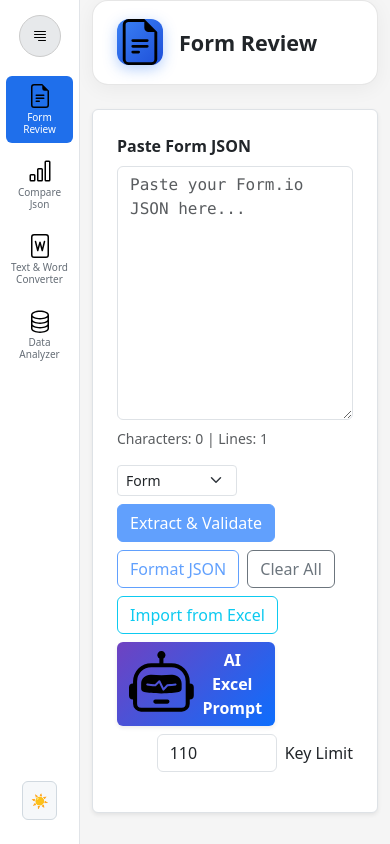
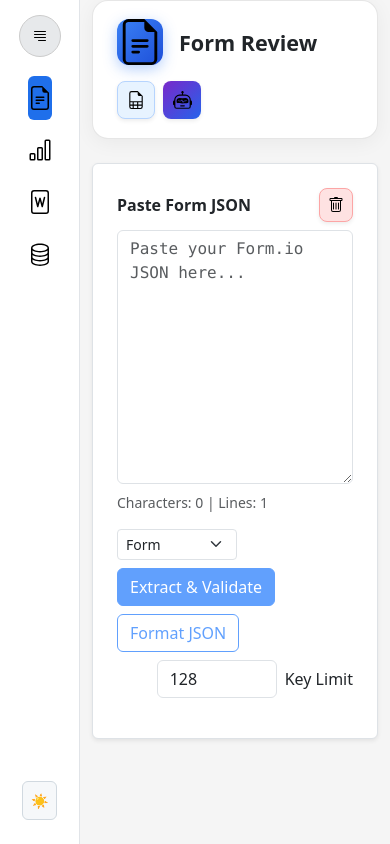
Before and after one commit to mutti-dev/PS-formsqc, a React (Create React App) app: page /JsonExtractor in a window 390 px wide. Built offline with nearby package versions, Linux system fonts and the light colour scheme.

Commit message:
feat: add responsive side navigation drawer with custom dark theme styling

```diff
--- a/src/common/SideDrawer.jsx
+++ b/src/common/SideDrawer.jsx
@@ -1,7 +1,7 @@
 
 import React from "react";
 import { Link, useLocation } from "react-router-dom";
-import { Nav, Navbar, Container, Button } from "react-bootstrap";
+import { Nav, Navbar, Container, Button, OverlayTrigger, Tooltip } from "react-bootstrap";
 import {
   JustifyLeft,
   JustifyRight,
@@ -155,22 +155,19 @@ export default function SideDrawer({
           {/* Navigation */}
           <Nav className="flex-column gap-2 mt-2">
             {menuItems.map((item) => {
-              const active =
-                location.pathname === item.path;
+              const active = location.pathname === item.path;
 
-              return (
+              const linkContent = (
                 <Link
-                  key={item.path}
                   to={item.path}
                   className="text-decoration-none"
-                  title={!isOpen ? item.name : undefined}
                 >
                   <div
                     className="d-flex rounded"
                     style={{
-                      flexDirection: isOpen ? "row" : "column",
-                      padding: isOpen ? "10px 14px" : "8px 4px",
-                      gap: isOpen ? "12px" : "4px",
+                      flexDirection: "row",
+                      padding: isOpen ? "10px 14px" : "10px 0",
+                      gap: isOpen ? "12px" : "0",
                       justifyContent: isOpen ? "flex-start" : "center",
                       alignItems: "center",
                       backgroundColor: active
@@ -182,7 +179,7 @@ export default function SideDrawer({
                           ? "#8b949e"
                           : "#656d76",
                       transition: "all 0.2s ease",
-                      minHeight: isOpen ? "45px" : "58px",
+                      minHeight: "44px",
                       width: "100%",
                     }}
                     onMouseEnter={(e) =>
@@ -214,23 +211,42 @@ export default function SideDrawer({
                       {item.icon}
                     </span>
 
-                    {/* Label */}
+                    {/* Label (shown when sidebar is open) */}
+                    {isOpen && (
                       <span
                         className="fw-medium"
                         style={{
-                        fontSize: isOpen ? "14px" : "10px",
-                        lineHeight: isOpen ? "1.4" : "1.15",
-                        textAlign: isOpen ? "left" : "center",
-                        whiteSpace: isOpen ? "nowrap" : "normal",
-                        wordBreak: "break-word",
-                        maxWidth: isOpen ? "none" : "72px",
+                          fontSize: "14px",
+                          lineHeight: "1.4",
+                          textAlign: "left",
+                          whiteSpace: "nowrap",
                         }}
                       >
                         {item.name}
                       </span>
+                    )}
                   </div>
                 </Link>
               );
+
+              if (!isOpen) {
+                return (
+                  <OverlayTrigger
+                    key={item.path}
+                    placement="right"
+                    delay={{ show: 100, hide: 50 }}
+                    overlay={
+                      <Tooltip id={`tooltip-${item.path.replace(/[^a-zA-Z0-9]/g, "")}`}>
+                        {item.name}
+                      </Tooltip>
+                    }
+                  >
+                    <div>{linkContent}</div>
+                  </OverlayTrigger>
+                );
+              }
+
+              return <React.Fragment key={item.path}>{linkContent}</React.Fragment>;
             })}
           </Nav>
 
@@ -239,6 +255,17 @@ export default function SideDrawer({
 
           {/* Theme Toggle Button */}
           <div className="pb-3">
+            {!isOpen ? (
+              <OverlayTrigger
+                placement="right"
+                delay={{ show: 100, hide: 50 }}
+                overlay={
+                  <Tooltip id="tooltip-theme">
+                    {theme === "dark" ? "Light Mode" : "Dark Mode"}
+                  </Tooltip>
+                }
+              >
+                <div>
                   <button
                     onClick={toggleTheme}
                     style={{
@@ -264,24 +291,50 @@ export default function SideDrawer({
                       transition: "all 0.2s ease",
                       fontSize: "14px",
                     }}
-              title={
-                theme === "dark"
-                  ? "Light Mode"
-                  : "Dark Mode"
-              }
                   >
                     <span>
                       {theme === "dark" ? "🌙" : "☀️"}
                     </span>
-
-              {isOpen && (
+                  </button>
+                </div>
+              </OverlayTrigger>
+            ) : (
+              <button
+                onClick={toggleTheme}
+                style={{
+                  border:
+                    theme === "dark"
+                      ? "1px solid #30363d"
+                      : "1px solid #d1d9e0",
+                  padding: "8px",
+                  borderRadius: "6px",
+                  cursor: "pointer",
+                  backgroundColor:
+                    theme === "dark"
+                      ? "#161b22"
+                      : "#f6f8fa",
+                  color:
+                    theme === "dark" ? "#fff" : "#000",
+                  fontWeight: "500",
+                  width: "100%",
+                  display: "flex",
+                  alignItems: "center",
+                  justifyContent: "center",
+                  gap: "10px",
+                  transition: "all 0.2s ease",
+                  fontSize: "14px",
+                }}
+              >
+                <span>
+                  {theme === "dark" ? "🌙" : "☀️"}
+                </span>
                 <span>
                   {theme === "dark"
                     ? "Dark Mode"
                     : "Light Mode"}
                 </span>
+              </button>
             )}
-            </button>
           </div>
         </Container>
       </Navbar>
--- a/src/screens/JSONExtractor.js
+++ b/src/screens/JSONExtractor.js
@@ -20,8 +20,17 @@ import {
   Badge,
   InputGroup,
   Modal,
+  OverlayTrigger,
+  Tooltip,
 } from "react-bootstrap";
-import { Robot, Clipboard, ClipboardCheck, FileEarmarkText } from "react-bootstrap-icons";
+import {
+  Robot,
+  Clipboard,
+  ClipboardCheck,
+  FileEarmarkText,
+  Trash,
+  FileEarmarkSpreadsheet,
+} from "react-bootstrap-icons";
 import ScreenHeader from "../common/ScreenHeader";
 import { AI_PROMPT_TEXT } from "../config/aiPrompt";
 import {
@@ -236,7 +245,7 @@ const updateConditionalsInJson = (obj, oldValue, newValue, fields = ["when"], pa
 export default function JSONExtractor({ theme = "dark" }) {
   const [jsonInput, setJsonInput] = useState("");
   const [searchKeys, setSearchKeys] = useState("");
-  const [keyLengthThreshold, setKeyLengthThreshold] = useState(110);
+  const [keyLengthThreshold, setKeyLengthThreshold] = useState(128);
   const [formType, setFormType] = useState("Form");
   const [hiddenTypes, setHiddenTypes] = useState([
     "columns","content","container","panel","button",
@@ -939,6 +948,97 @@ export default function JSONExtractor({ theme = "dark" }) {
           <ScreenHeader
             icon={<FileEarmarkText />}
             title="Form Review"
+            actions={
+              <div className="d-flex align-items-center gap-2">
+                <input
+                  type="file"
+                  accept=".xlsx"
+                  ref={importFileRef}
+                  style={{ display: "none" }}
+                  onChange={handleImportExcel}
+                />
+                <OverlayTrigger
+                  placement="bottom"
+                  overlay={<Tooltip id="tooltip-import-excel">Import from Excel</Tooltip>}
+                >
+                  <button
+                    type="button"
+                    className="d-flex align-items-center justify-content-center shadow-sm"
+                    style={{
+                      width: "38px",
+                      height: "38px",
+                      borderRadius: "8px",
+                      backgroundColor:
+                        theme === "dark"
+                          ? "rgba(56, 139, 253, 0.18)"
+                          : "#e7f3ff",
+                      color:
+                        theme === "dark" ? "#79c0ff" : "#0969da",
+                      border:
+                        theme === "dark"
+                          ? "1px solid rgba(56, 139, 253, 0.5)"
+                          : "1px solid #b6d4fe",
+                      cursor: "pointer",
+                      transition: "all 0.2s ease",
+                    }}
+                    onMouseEnter={(e) => {
+                      e.currentTarget.style.backgroundColor =
+                        theme === "dark" ? "#1f6feb" : "#0d6efd";
+                      e.currentTarget.style.color = "#ffffff";
+                    }}
+                    onMouseLeave={(e) => {
+                      e.currentTarget.style.backgroundColor =
+                        theme === "dark"
+                          ? "rgba(56, 139, 253, 0.18)"
+                          : "#e7f3ff";
+                      e.currentTarget.style.color =
+                        theme === "dark" ? "#79c0ff" : "#0969da";
+                    }}
+                    onClick={() => importFileRef.current?.click()}
+                    disabled={isImporting}
+                    aria-label="Import from Excel"
+                  >
+                    {isImporting ? (
+                      <Spinner size="sm" />
+                    ) : (
+                      <FileEarmarkSpreadsheet size={18} />
+                    )}
+                  </button>
+                </OverlayTrigger>
+
+                <OverlayTrigger
+                  placement="bottom"
+                  overlay={<Tooltip id="tooltip-ai-prompt">AI Excel Prompt</Tooltip>}
+                >
+                  <button
+                    type="button"
+                    className="d-flex align-items-center justify-content-center shadow-sm text-white border-0"
+                    style={{
+                      width: "38px",
+                      height: "38px",
+                      borderRadius: "8px",
+                      background: "linear-gradient(135deg, #7928ca 0%, #2563eb 100%)",
+                      cursor: "pointer",
+                      transition: "all 0.2s ease",
+                    }}
+                    onMouseEnter={(e) => {
+                      e.currentTarget.style.opacity = "0.9";
+                      e.currentTarget.style.transform = "translateY(-1px)";
+                      e.currentTarget.style.boxShadow = "0 4px 12px rgba(121, 40, 202, 0.4)";
+                    }}
+                    onMouseLeave={(e) => {
+                      e.currentTarget.style.opacity = "1";
+                      e.currentTarget.style.transform = "translateY(0)";
+                      e.currentTarget.style.boxShadow = "none";
+                    }}
+                    onClick={() => setShowAiPromptModal(true)}
+                    aria-label="AI Excel Prompt"
+                  >
+                    <Robot size={19} />
+                  </button>
+                </OverlayTrigger>
+              </div>
+            }
           />
 
           {/* ── Input card ── */}
@@ -946,7 +1046,58 @@ export default function JSONExtractor({ theme = "dark" }) {
 
             <Card.Body className="p-4">
               <Form.Group className="mb-3">
-                <Form.Label className="fw-semibold">Paste Form JSON</Form.Label>
+                <div className="d-flex justify-content-between align-items-center mb-2">
+                  <Form.Label className="fw-semibold mb-0">Paste Form JSON</Form.Label>
+                  <OverlayTrigger
+                    placement="left"
+                    overlay={<Tooltip id="tooltip-clear-all">Clear All</Tooltip>}
+                  >
+                    <button
+                      type="button"
+                      className="d-flex align-items-center justify-content-center shadow-sm"
+                      style={{
+                        width: "34px",
+                        height: "34px",
+                        borderRadius: "8px",
+                        backgroundColor:
+                          theme === "dark"
+                            ? "rgba(239, 68, 68, 0.22)"
+                            : "#fee2e2",
+                        color:
+                          theme === "dark" ? "#fca5a5" : "#dc2626",
+                        border:
+                          theme === "dark"
+                            ? "1px solid rgba(239, 68, 68, 0.6)"
+                            : "1px solid #fca5a5",
+                        cursor: "pointer",
+                        transition: "all 0.2s ease",
+                      }}
+                      onMouseEnter={(e) => {
+                        e.currentTarget.style.backgroundColor =
+                          theme === "dark" ? "#ef4444" : "#dc2626";
+                        e.currentTarget.style.color = "#ffffff";
+                        e.currentTarget.style.borderColor =
+                          theme === "dark" ? "#ef4444" : "#dc2626";
+                      }}
+                      onMouseLeave={(e) => {
+                        e.currentTarget.style.backgroundColor =
+                          theme === "dark"
+                            ? "rgba(239, 68, 68, 0.22)"
+                            : "#fee2e2";
+                        e.currentTarget.style.color =
+                          theme === "dark" ? "#fca5a5" : "#dc2626";
+                        e.currentTarget.style.borderColor =
+                          theme === "dark"
+                            ? "1px solid rgba(239, 68, 68, 0.6)"
+                            : "1px solid #fca5a5";
+                      }}
+                      onClick={clearAll}
+                      aria-label="Clear All"
+                    >
+                      <Trash size={16} />
+                    </button>
+                  </OverlayTrigger>
+                </div>
                 <Form.Control
                   as="textarea"
                   rows={10}
@@ -982,42 +1133,6 @@ export default function JSONExtractor({ theme = "dark" }) {
 
                 <Button variant="outline-primary" onClick={handleFormat} disabled={!jsonInput.trim()}>
                   Format JSON
-                </Button>
-
-                <Button variant="outline-secondary" onClick={clearAll}>
-                  Clear All
-                </Button>
-
-                <input
-                  type="file"
-                  accept=".xlsx"
-                  ref={importFileRef}
-                  style={{ display: "none" }}
-                  onChange={handleImportExcel}
-                />
-                <Button
-                  variant="outline-info"
-                  onClick={() => importFileRef.current?.click()}
-                  disabled={isImporting}
-                >
-                  {isImporting ? (
-                    <><Spinner size="sm" className="me-2" />Importing...</>
-                  ) : (
-                    "Import from Excel"
-                  )}
-                </Button>
-
-                <Button
-                  variant="primary"
-                  className="d-flex align-items-center gap-2 fw-semibold shadow-sm text-white"
-                  style={{
-                    background: "linear-gradient(135deg, #6f42c1 0%, #0d6efd 100%)",
-                    border: "none",
-                    borderRadius: "6px",
-                  }}
-                  onClick={() => setShowAiPromptModal(true)}
-                >
-                  <Robot className="fs-5" /> AI Excel Prompt
                 </Button>
 
                 <Form.Control
```
Also changed, not shown: src/App.css (+20 -0 lines), 1 other file (tests, documents, lock files or other folders). Lines whose indentation alone changed are shown as unchanged.
